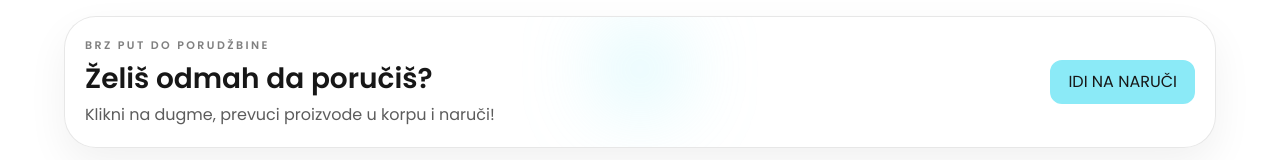
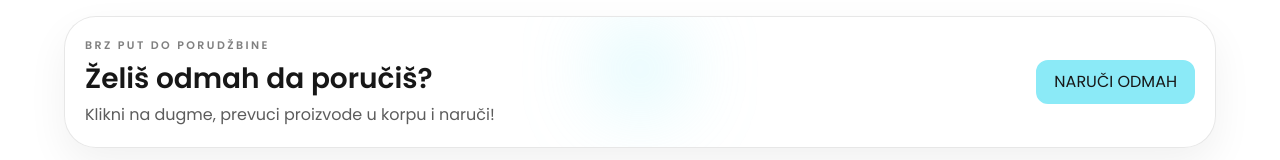
Before and after one commit to Slavisa05/elaralabs, a Next.js app: page / in a window 1280 px wide. Shown: the part 724-884 px from the top of the page. Built offline with nearby package versions, Linux system fonts and the light colour scheme.

Commit message:
cta ispod hero

```diff
--- a/src/components/ui/ShowcaseSection.tsx
+++ b/src/components/ui/ShowcaseSection.tsx
@@ -51,7 +51,7 @@ export default function ShowcaseSection() {
 
                         <div className="flex flex-col gap-3 sm:flex-row sm:items-center">
                             <Link href="/naruci" className="inline-flex">
-                                <Button text="Idi na naruči" />
+                                <Button text="naruči odmah" />
                             </Link>
                         </div>
                     </div>
```
